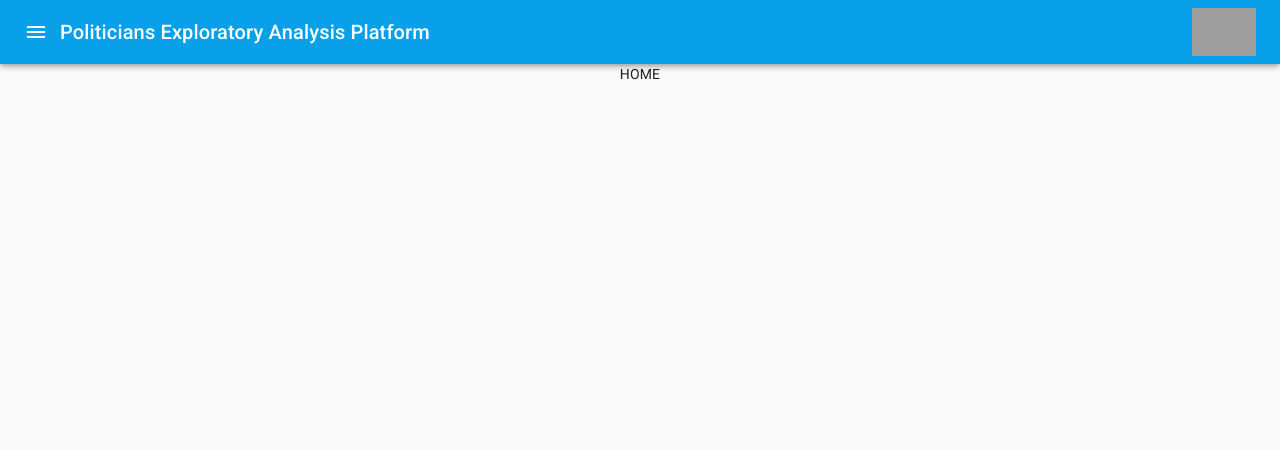
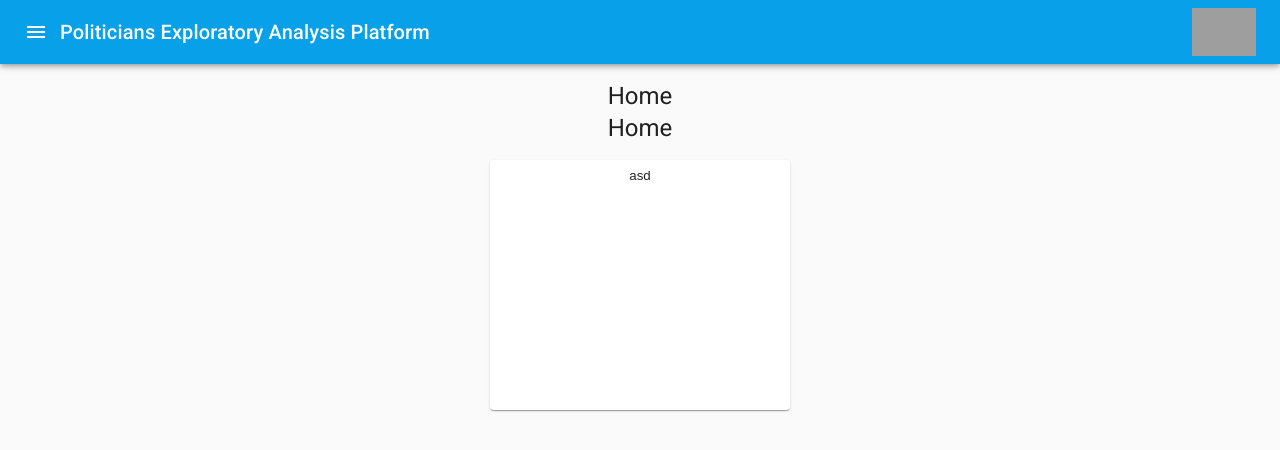
Before and after one commit to EmbeddML/peap-frontend, a React (Create React App) app: page / in a window 1280 px wide. Shown: the top 450 px of the page. Built offline with nearby package versions, Linux system fonts and the light colour scheme; no server answers; grey boxes are pictures that could not be loaded.

Commit message:
add home skeleton

```diff
--- a/src/components/Home.tsx
+++ b/src/components/Home.tsx
@@ -1,7 +1,71 @@
+import { ButtonBase, Fade, Grid, Grow, Paper, Typography } from "@material-ui/core";
+import styled from "styled-components";
+
+const StyledContainer = styled(Grid)`
+  padding: 8px;
+`;
+
+const StyledItem = styled(Grid)`
+  padding: 8px;
+`;
+
+const StyledButtonBase = styled(ButtonBase)`
+  width: 100%;
+  height: 100%;
+`
+
+const StyledPaper = styled(Paper)`
+  padding: 8px;
+  width: 100%;
+  height: 250px;
+  display: flex;
+  flex-flow: column nowrap;
+  overflow: hidden;
+  :hover {
+    background-color: rgba(0, 0, 0, 0.04);
+    cursor: pointer;
+  }
+`;
 
 
 export function Home() {
   return (
-    <div>HOME</div>
+    <Fade in={true}>
+      <>
+        <Grid container direction="column" justify="center" style={{ marginTop: "16px" }}>
+          <Typography variant="h5" align="center">
+            Home
+          </Typography>
+          <Typography variant="h5" align="center">
+            Home
+          </Typography>
+        </Grid>
+
+        <StyledContainer
+              container
+              direction="row"
+              justify="center"
+              alignItems="center"
+              alignContent="flex-start"
+              wrap="wrap"
+              spacing={0}
+              xs={12}
+            >
+              <Grow in={true}>
+                  <StyledItem item xs={12} sm={6} md={4} lg={3}>
+                      <StyledButtonBase>
+                      <StyledPaper
+                        elevation={1}
+                      >
+                        asd
+                      </StyledPaper>
+                    </StyledButtonBase>
+                  </StyledItem>
+                </Grow>
+
+
+            </StyledContainer>
+      </>
+    </Fade>
   );
 }
```
